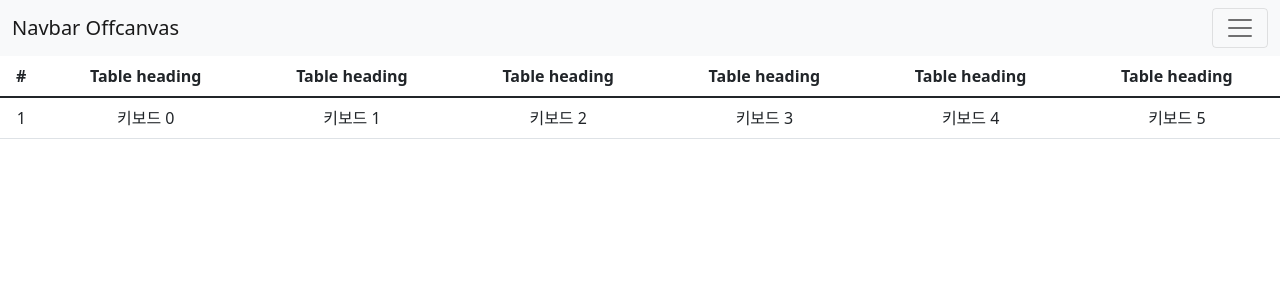
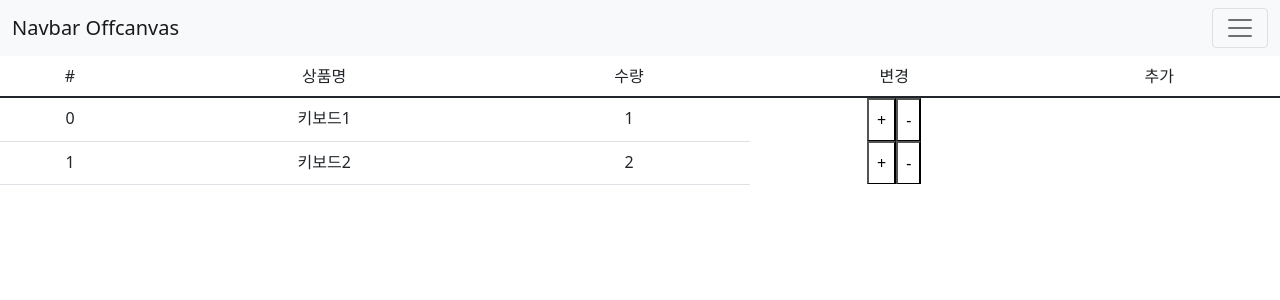
Before and after one commit to dlrjs2360/shop, a React (Create React App) app: page /cart in a window 1280 px wide. Shown: the top 300 px of the page. Built offline with nearby package versions, Linux system fonts and the light colour scheme.

Commit message:
21/12/27

```diff
--- a/src/App.js
+++ b/src/App.js
@@ -43,7 +43,10 @@
                   <Link to="/">Home</Link>
                 </Nav.Link>
                 <Nav.Link>
-                  <Link to="/detail">Detail</Link>
+                  <Link to="/detail/0">Detail</Link>
+                </Nav.Link>
+                <Nav.Link>
+                  <Link to="/cart">Cart</Link>
                 </Nav.Link>
                 <NavDropdown title="Dropdown" id="offcanvasNavbarDropdown">
                   <NavDropdown.Item href="#action3">Action</NavDropdown.Item>
--- a/src/component/cart.js
+++ b/src/component/cart.js
@@ -7,21 +7,37 @@
       <Table responsive>
         <thead>
           <tr>
-            <th>#</th>
-            {Array.from({ length: 6 }).map((_, index) => (
-              <th key={index}>Table heading</th>
-            ))}
+            <td>#</td>
+            <td>상품명</td>
+            <td>수량</td>
+            <td>변경</td>
+            <td>추가</td>
           </tr>
         </thead>
         <tbody>
-          <tr>
-            <td>1</td>
-            {Array.from({ length: 6 }).map((_, index) => (
-              <td key={index}>
-                {props.state[0].name} {index}
-              </td>
-            ))}
-          </tr>
+          {props.state.map((a, i) => {
+            return (
+              <tr>
+                <td key={i}>{a.id}</td>
+                <td key={i}>{a.name}</td>
+                <td key={i}>{a.quan}</td>
+                <button
+                  onClick={() => {
+                    props.dispatch({ type: "수량증가" })
+                  }}
+                >
+                  +
+                </button>
+                <button
+                  onClick={() => {
+                    props.dispatch({ type: "수량감소" })
+                  }}
+                >
+                  -
+                </button>
+              </tr>
+            )
+          })}
         </tbody>
       </Table>
     </>
--- a/src/index.js
+++ b/src/index.js
@@ -9,10 +9,26 @@
 import { Provider } from "react-redux"
 import { createStore } from "redux"
 
-let store = createStore(() => {
-  return [{ id: 0, name: "키보드", quan: 2 }]
-})
+let 기본state = [
+  { id: 0, name: "키보드1", quan: 1 },
+  { id: 1, name: "키보드2", quan: 2 },
+]
 
+function reducer(state = 기본state, 액션) {
+  if (액션.type === "수량증가") {
+    let copy = [...기본state]
+    copy[0].quan++
+    return copy
+  } else if (액션.type === "수량감소") {
+    let copy = [...기본state]
+    copy[0].quan--
+    return copy
+  } else {
+    return state
+  }
+}
+
+let store = createStore(reducer)
 ReactDOM.render(
   <React.StrictMode>
     <BrowserRouter>
```
